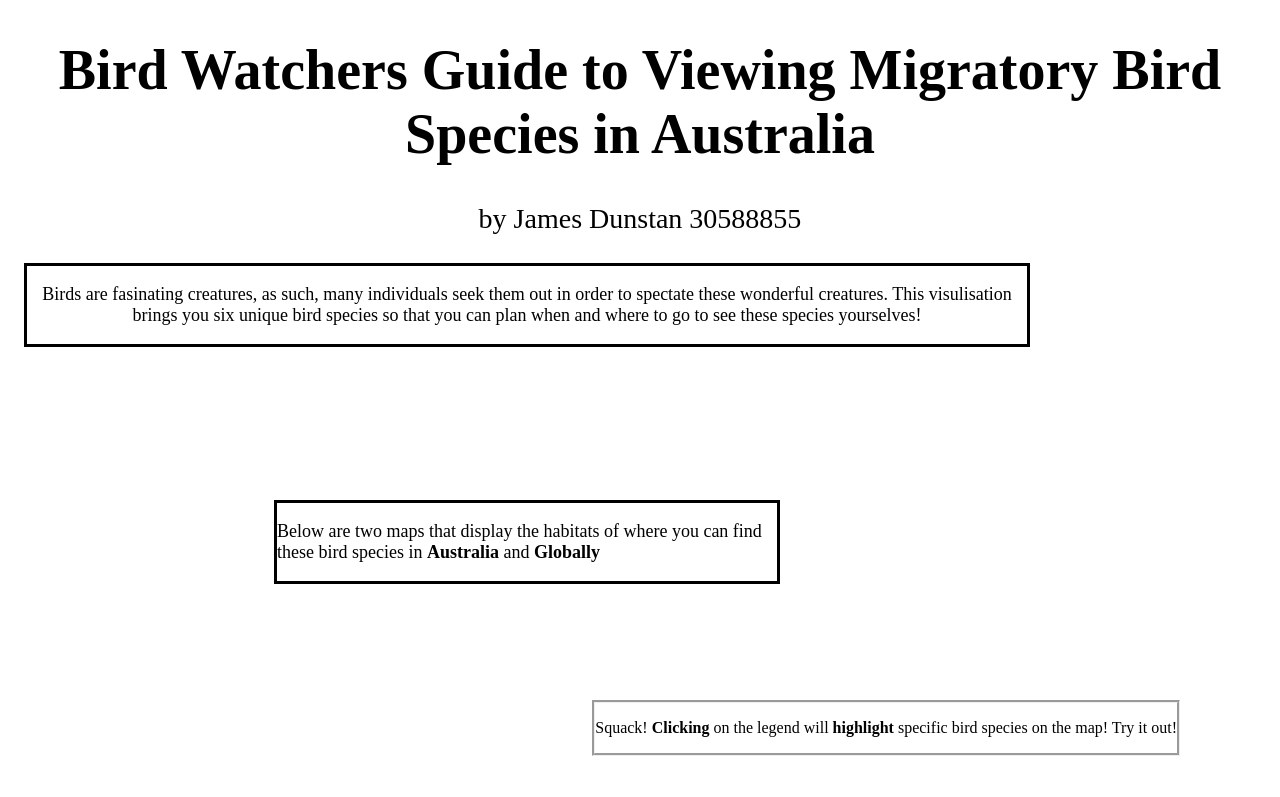
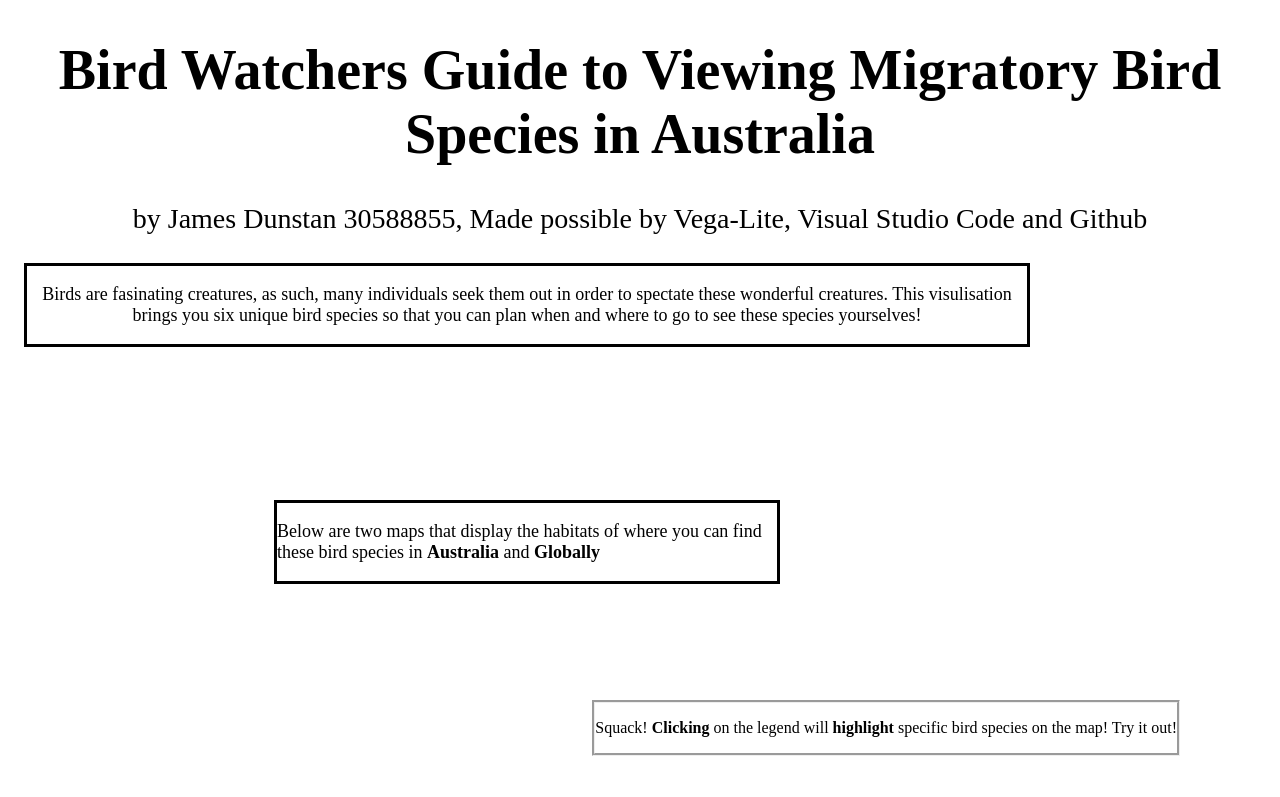
Before and after one commit to jdun0012/Assignment2Final, a plain HTML site: page index.html in a window 1280 px wide. Shown: the top 797 px of the page. Drawn offline with Linux system fonts and the light colour scheme; a script that the page names is missing.

Commit message:
Add files via upload

```diff
--- a/index.html
+++ b/index.html
@@ -29,7 +29,7 @@
 
     <script src="vega_lite_vis.js"></script>
 
-    <title>Assignment 2</title>
+    <title>Assignment 2: Bird Watchers Guide to Viewing Migratory Bird Species in Australia</title>
 </head>
 <style>
 
@@ -234,7 +234,7 @@
 <body>
     <div class="header">
         <h1>Bird Watchers Guide to Viewing Migratory Bird Species in Australia</h1>
-        <p>by James Dunstan 30588855</p>
+        <p>by James Dunstan 30588855, Made possible by Vega-Lite, Visual Studio Code and Github</p>
     </div>
 
     <div class="container1">
```
